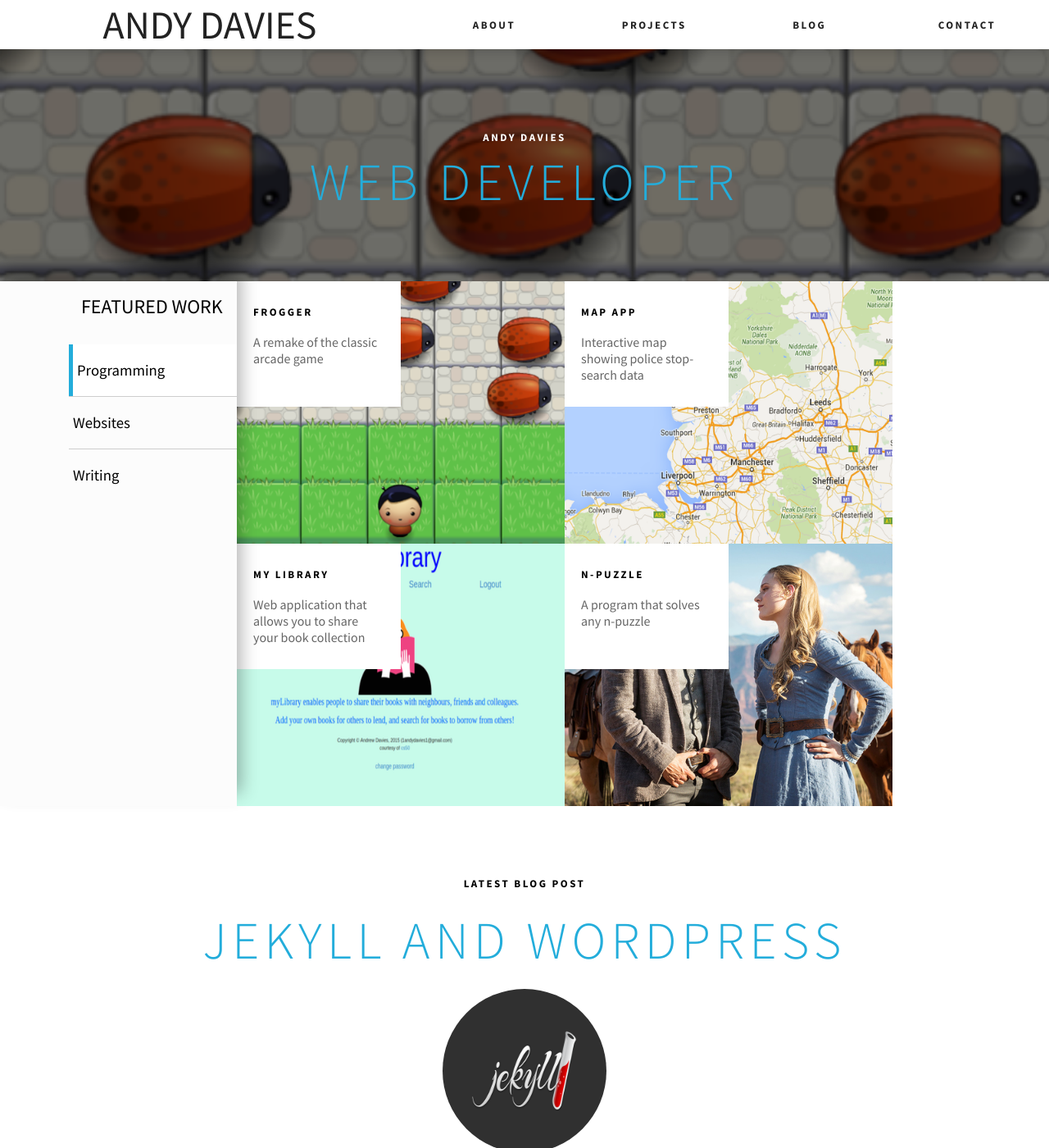
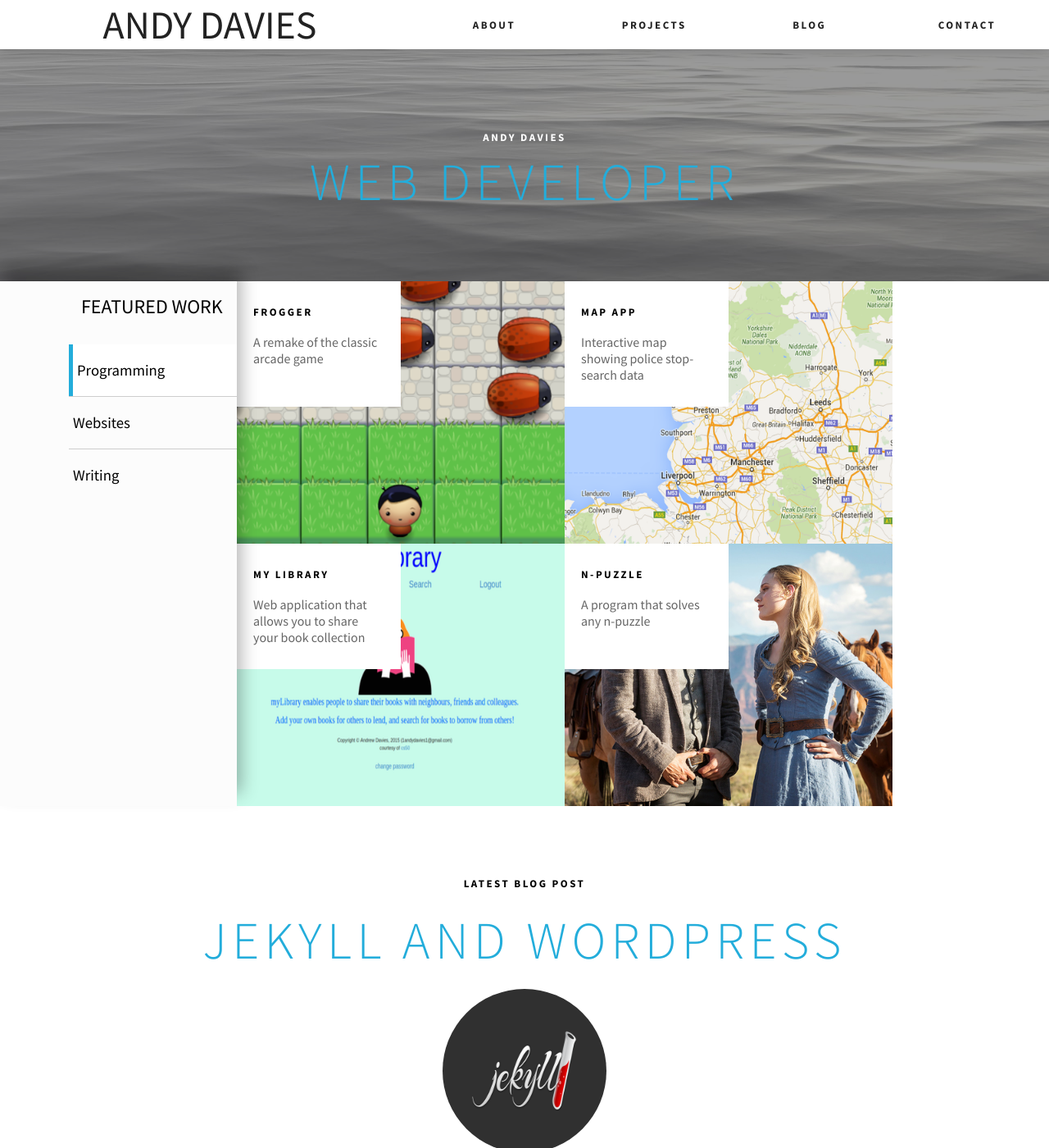
Before and after one commit to andavies/andavies.github.io, a Jekyll site: the page built from index.html, in a window 1280 px wide and 1400 px high. Shown: the whole window at 82% size. Built offline with Jekyll 4.4.1, drawn with Linux system fonts in a browser that asks for light colours.

Commit message:
Change landing image

```diff
--- a/_sass/_components/_landing-feature.scss
+++ b/_sass/_components/_landing-feature.scss
@@ -2,7 +2,7 @@
 	text-align: center;
 
 	// http://stackoverflow.com/questions/20037266/how-to-use-jekyll-baseurl-in-css-files
-	background-image: url($url + '/images/frogger.png');
+	background-image: url($url + '/images/sea.jpg');
 
 	background-size: cover;
 	background-repeat: no-repeat;
@@ -21,7 +21,7 @@
 	&::before {
 		content: "";
 		background: black;
-		opacity: 0.5;
+		opacity: 0.4;
 		top: 0;
 		left: 0;
 		bottom: 0;
```
Also changed, not shown: images/sea.jpg (added).
